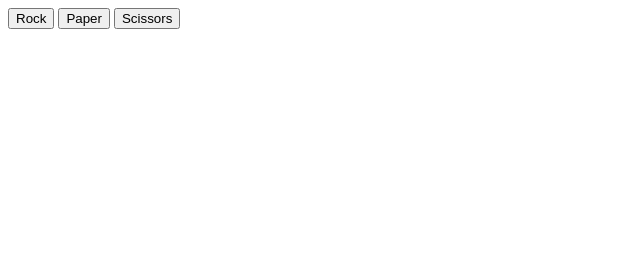
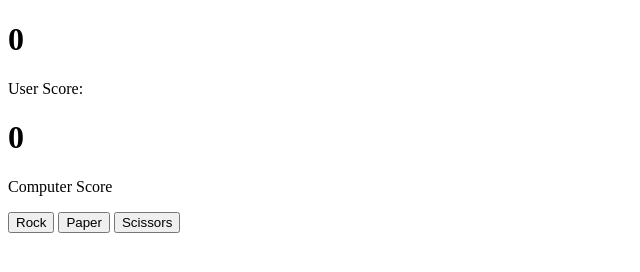
Before and after one commit to jamieolsen12/odin-rock-paper-scissors, a plain HTML site: page index.html in a window 1280 px wide. Shown: the whole page, without its empty margins (0-640 px from the left). Drawn offline with Linux system fonts and the light colour scheme.

Commit message:
add scoreboard div with score divs for computer and user. Score will be displayed with an H1 and labelled with a p tag. Add styles.css to change styles later

```diff
--- a/index.html
+++ b/index.html
@@ -4,9 +4,24 @@
     <meta charset="UTF-8">
     <meta http-equiv="X-UA-Compatible" content="IE=edge">
     <meta name="viewport" content="width=device-width, initial-scale=1.0">
+    <link type="stylesheet" href="styles.css">
     <title>Rock, Paper, Scissors</title>
 </head>
 <body>
+
+    <div class="scoreboard">
+
+        <div class="user-score-box">
+            <h1 class="user-score-number">0</h1>
+            <p>User Score:</p>
+        </div>
+
+        <div class="computer-score-box">
+            <h1 class="computer-score-number">0</h1>
+            <p>Computer Score</p>
+        </div>
+    </div>
+
 
     <div class="choice-buttons">
         <button class="rock-button choice-button">Rock</button>
@@ -15,6 +30,7 @@
     </div>
 
 
+
     <script src="app.js"></script>
 </body>
 </html>
```
Also changed, not shown: styles.css (added).
